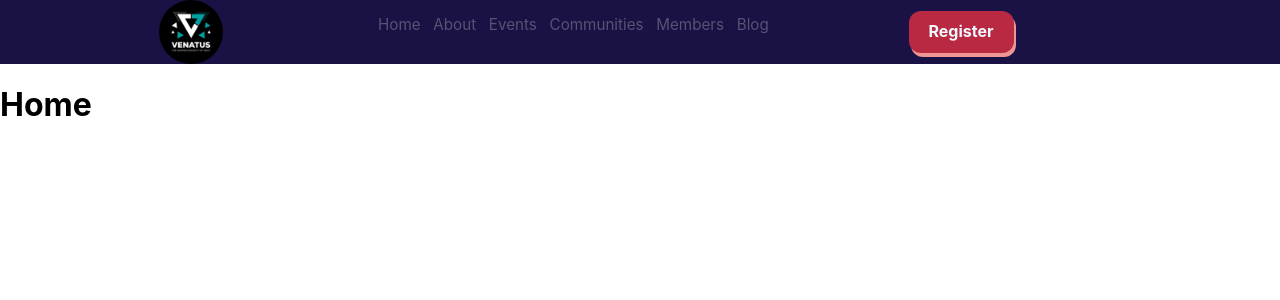
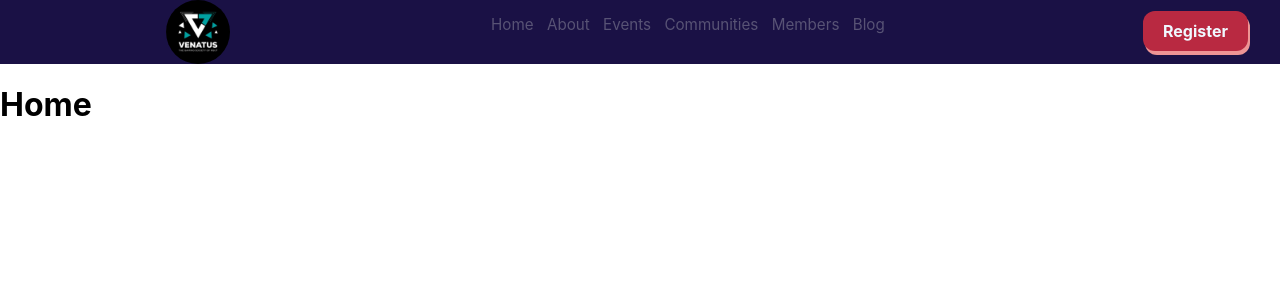
Before and after one commit to Venatus-Tech/react-frontend, a React (Create React App) app: page / in a window 1280 px wide. Shown: the top 300 px of the page. Built offline with nearby package versions, Linux system fonts and the light colour scheme.

Commit message:
navbar update 3

```diff
--- a/src/components/navbar/Navbar.css
+++ b/src/components/navbar/Navbar.css
@@ -25,7 +25,7 @@
    font-size: 0.95rem;
    color: #585375;
    flex:75%;
-   padding-left: 12%;
+   padding-left: 20%;
 
 
 }
@@ -41,20 +41,25 @@
 .register{
 
     background-color: #B92941;
-    margin-left: 22%;
+    margin-right: 2rem;
+
     border-radius:12px;
     padding-left: 20px;
     padding-right: 20px;
     font-size: 1rem;
     font-weight: 700;
     color: aliceblue;
-    margin-bottom: 0.7rem;
+    margin-bottom: 0.8rem;
     margin-top: 0.7rem;
     cursor: pointer;
     box-shadow: 2px 4px #ee9595;
 }
 .icon-div{
     flex:33%;
+    display: none;
+}
+.icon-div:hover{
+    color: cornsilk;
 }
 .icon{
     color:#585375;
@@ -63,6 +68,7 @@
     margin-left: 45%;
     margin-top: 0.7rem;
 }
+
 .register-text{
     margin-top:15%;
 
@@ -84,14 +90,14 @@
 .register:hover{
     background-color: #a9294f;
 }
-@media screen and (max-width: 780px){
+@media screen and (max-width: 750px){
     .list{
         display: none;
 
     }
     .list-active{
         display: flex;
-        color:aliceblue;
+        color: #585375;
         font-size: 0.95rem;
         text-align: center;
         z-index: 10;
@@ -108,11 +114,15 @@
         flex:33%;
 
     }
+    .icon-div{
+        display: inline;
+    }
     .icon{
         display:inline;
 
 
     }
+
     .button{
         display: inline;
 
--- a/src/components/navbar/Navbar.jsx
+++ b/src/components/navbar/Navbar.jsx
@@ -53,9 +53,9 @@ function Navbar() {
             Blog
           </Link>
         </p>
-        <div className='register'>
-          <p className='register-text'>Register</p>
-        </div>
+      </div>
+      <div className='register'>
+        <p className='register-text'>Register</p>
       </div>
       <div className='button'>
         <p className='register-text'>Register</p>
```
Also changed, not shown: 1 other file (tests, documents, lock files or other folders).
